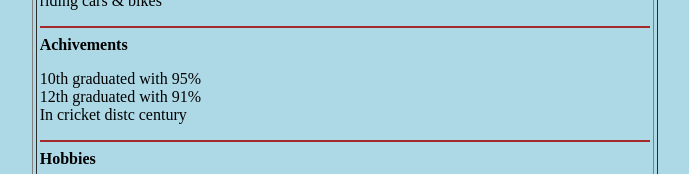
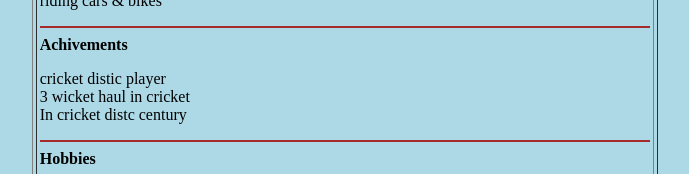
Before and after one commit to hemesh66584/20CYS202-UID, a plain HTML site: page personal_website/index.html in a window 1280 px wide. Shown: the part 477-651 px from the top of the page, without its empty margins (295-984 px from the left). Drawn offline with Linux system fonts and the light colour scheme.

Commit message:
Update index.html

```diff
--- a/personal_website/index.html
+++ b/personal_website/index.html
@@ -102,8 +102,8 @@ riding cars & bikes<br>
 <hr color=brown>
 <B>Achivements</B>
 <p>
-10th graduated with 95%<br>
-12th graduated with 91%<br>
+cricket distic player<br>
+3 wicket haul in cricket<br>
 In cricket distc century<br>
 <hr color=brown>
 <B>Hobbies</B>
```
